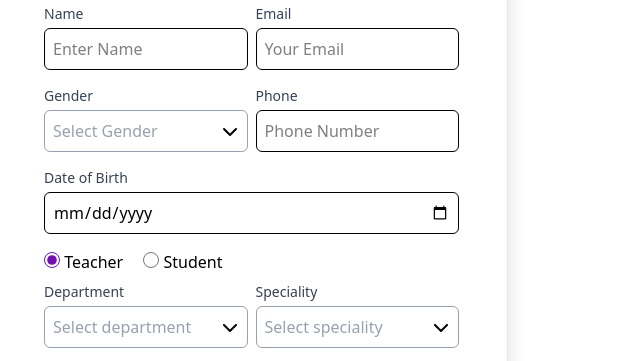
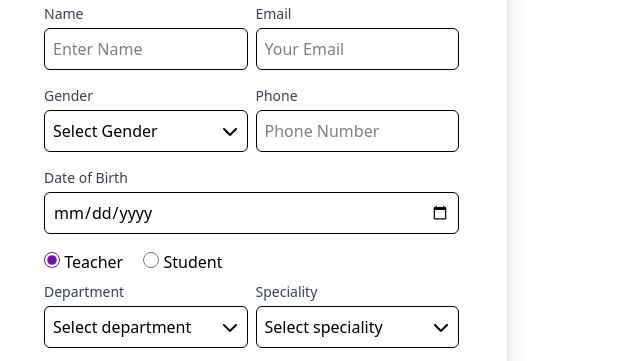
Before and after one commit to mahmuddevs/Internet-Programming-Lab-Report-2, a plain HTML site: page index.html in a window 1280 px wide. Shown: the part 181-542 px from the top of the page, 644-1280 px from the left. Drawn offline with nearby package versions, Linux system fonts and the light colour scheme.

Commit message:
a few more simple fix

```diff
--- a/index.html
+++ b/index.html
@@ -37,8 +37,7 @@
               <div>
                 <label for="gender" class="block text-sm font-medium text-gray-700">Gender</label>
                 <div class="relative">
-                  <select type="gender" id="gender"
-                    class="mt-1 p-2 w-full border rounded-md appearance-none relative text-gray-400 has-[option:checked:not([value=''])]:text-black">
+                  <select type="gender" id="gender" class="mt-1 p-2 w-full border rounded-md appearance-none relative">
                     <option value="" selected disabled hidden>
                       Select Gender
                     </option>
@@ -75,7 +74,7 @@
                   <label for="department" class="block text-sm font-medium text-gray-700">Department</label>
                   <div class="relative">
                     <select type="department" id="department"
-                      class="mt-1 p-2 w-full border rounded-md appearance-none relative text-gray-400 has-[option:checked:not([value=''])]:text-black">
+                      class="mt-1 p-2 w-full border rounded-md appearance-none relative">
                       <option value="" selected disabled hidden>
                         Select department
                       </option>
@@ -99,8 +98,7 @@
                     Speciality
                   </label>
                   <div class="relative">
-                    <select id="speciality"
-                      class="mt-1 p-2 w-full border rounded-md appearance-none relative text-gray-400 has-[option:checked:not([value=''])]:text-black">
+                    <select id="speciality" class="mt-1 p-2 w-full border rounded-md appearance-none relative">
                       <option value="" selected disabled hidden>
                         Select speciality
                       </option>
@@ -134,7 +132,7 @@
                   <label for="department" class="block text-sm font-medium text-gray-700">Department</label>
                   <div class="relative">
                     <select type="department" id="department"
-                      class="mt-1 p-2 w-full border rounded-md appearance-none relative text-gray-400 has-[option:checked:not([value=''])]:text-black">
+                      class="mt-1 p-2 w-full border rounded-md appearance-none relative">
                       <option value="" selected disabled hidden>
                         Select department
                       </option>
@@ -158,8 +156,7 @@
                     Batch
                   </label>
                   <div class="relative">
-                    <select id="batch"
-                      class="mt-1 p-2 w-full border rounded-md appearance-none relative text-gray-400 has-[option:checked:not([value=''])]:text-black">
+                    <select id="batch" class="mt-1 p-2 w-full border rounded-md appearance-none relative">
                       <option value="" selected disabled hidden>
                         Select batch
                       </option>
```
